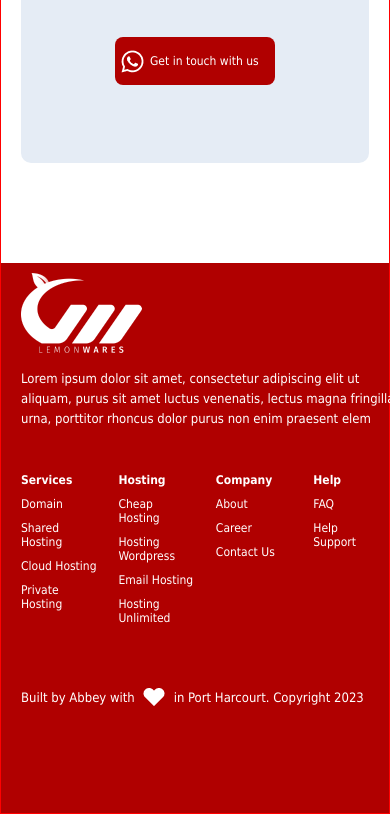
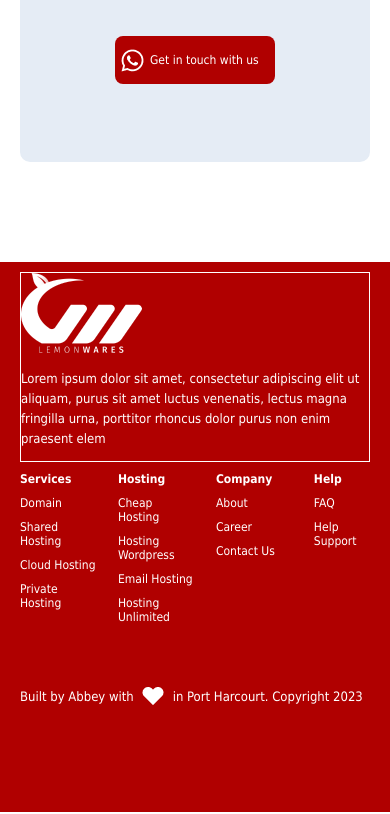
Before and after one commit to Abbeythetechguy/hosting-responsive, a plain HTML site: page index.html in a window 390 px wide. Shown: the part 5656-6470 px from the top of the page. Drawn offline with Linux system fonts and the light colour scheme.

Commit message:
modified changes

```diff
--- a/style.scss
+++ b/style.scss
@@ -944,7 +944,7 @@ body {
 @media screen and (max-width:1024px) {
     body {
         font-family: Tahoma, Geneva, Verdana, sans-serif;
-        border: 1px solid red;
+        // border: 1px solid red;
 
         header {
             // border: 1px solid red;
@@ -2053,9 +2053,9 @@ body {
                 // border: 1px solid white;
 
                 .footer-logo-group {
-                    width: 380px;
+                    width: 350px;
                     height: 190px;
-                    // border: 1px solid white;
+                    border: 1px solid white;
 
                     p {
                         line-height: 20px;
```
Also changed, not shown: style.css, 1 other file.
